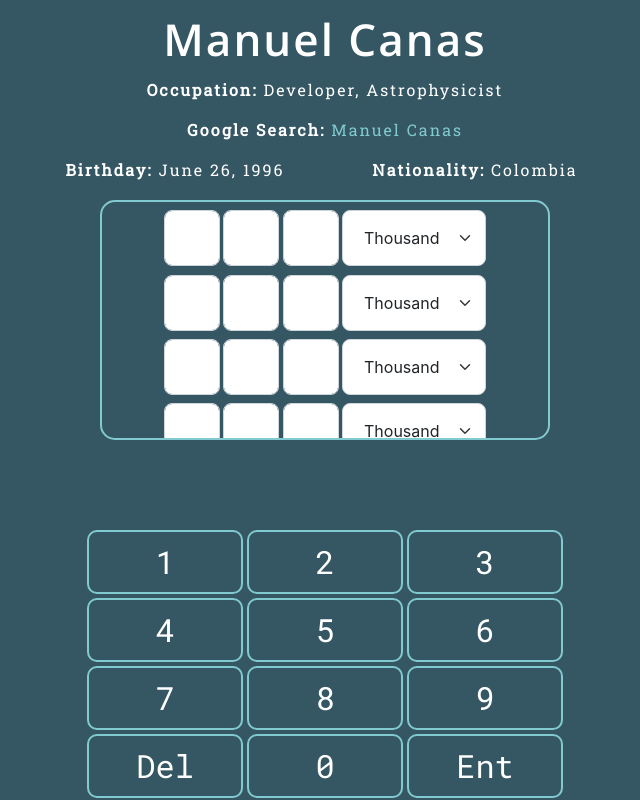
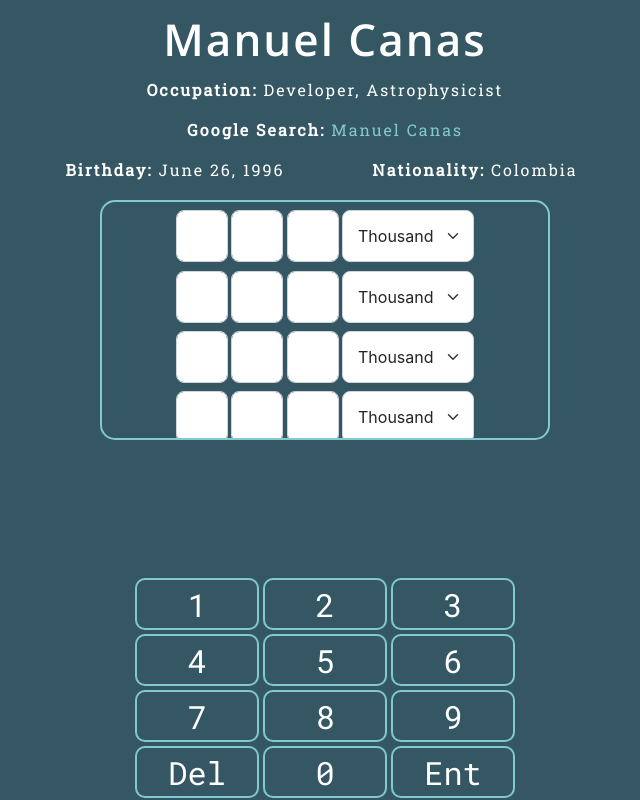
Before and after one commit to canasmh/NetWorthdle, a React (Create React App) app in the folder client/: page / in a window 1280 px wide. Shown: the whole page, without its empty margins (315-955 px from the left). Built offline with nearby package versions, Linux system fonts and the light colour scheme.

Commit message:
Adjust game board, tile sizes, and keyboard sizes when moving to larger screens

```diff
--- a/client/src/GameBoard.css
+++ b/client/src/GameBoard.css
@@ -10,6 +10,12 @@
 
 @media only screen and (min-width: 600px) {
     .game-board {
+        width: 60%;
+    }
+}
+
+@media only screen and (min-width: 992px) {
+    .game-board {
         width: 75%;
     }
 }
--- a/client/src/GameTiles.css
+++ b/client/src/GameTiles.css
@@ -27,8 +27,8 @@ select, input {
 input[type=text] {
     display: inline-block;
     text-align: center;
-    width: 48px;
-    height: 48px;
+    width: 44px;
+    height: 44px;
     margin: 0.2rem 0.1rem;
     padding: 0;
     border-radius: 8px!important;
@@ -36,8 +36,8 @@ input[type=text] {
 
 select {
     text-align: center;
-    height: 48px;
-    width: 144px !important;
+    height: 44px;
+    width: 132px !important;
     margin: 0.2rem 0.1rem;
     padding: 0;
     border-radius: 8px!important;
@@ -45,24 +45,24 @@ select {
 
 @media only screen and (min-width: 600px) {
     input[type=text] {
-        height: 80px;
-        width: 80px;
+        height: 64px;
+        width: 64px;
     }
 
     select {
-        height: 80px;
-        width: 240px;
+        height: 64px;
+        width: 192px;
     }
 }
 
 @media only screen and (min-width: 992px) {
     input[type=text] {
-        height: 56px;
-        width: 56px;
+        height: 52px;
+        width: 52px;
     }
 
     select {
-        height: 56px;
-        width: 168px;
+        height: 52px;
+        width: 156px;
     }
 }
--- a/client/src/Keyboard.css
+++ b/client/src/Keyboard.css
@@ -33,9 +33,9 @@ button.keyboard-button {
     }
 
     button.keyboard-button {
-        font-size: 40px;
-        height: 92px;
-        width: 180px;
+        font-size: 36px;
+        height: 56px;
+        width: 132px;
         border: 2px solid #81CACF;
     }
 }
@@ -44,8 +44,8 @@ button.keyboard-button {
 
     button.keyboard-button {
         font-size: 32px;
-        height: 64px;
-        width: 156px;
+        height: 52px;
+        width: 124px;
     }
 
 }
```
